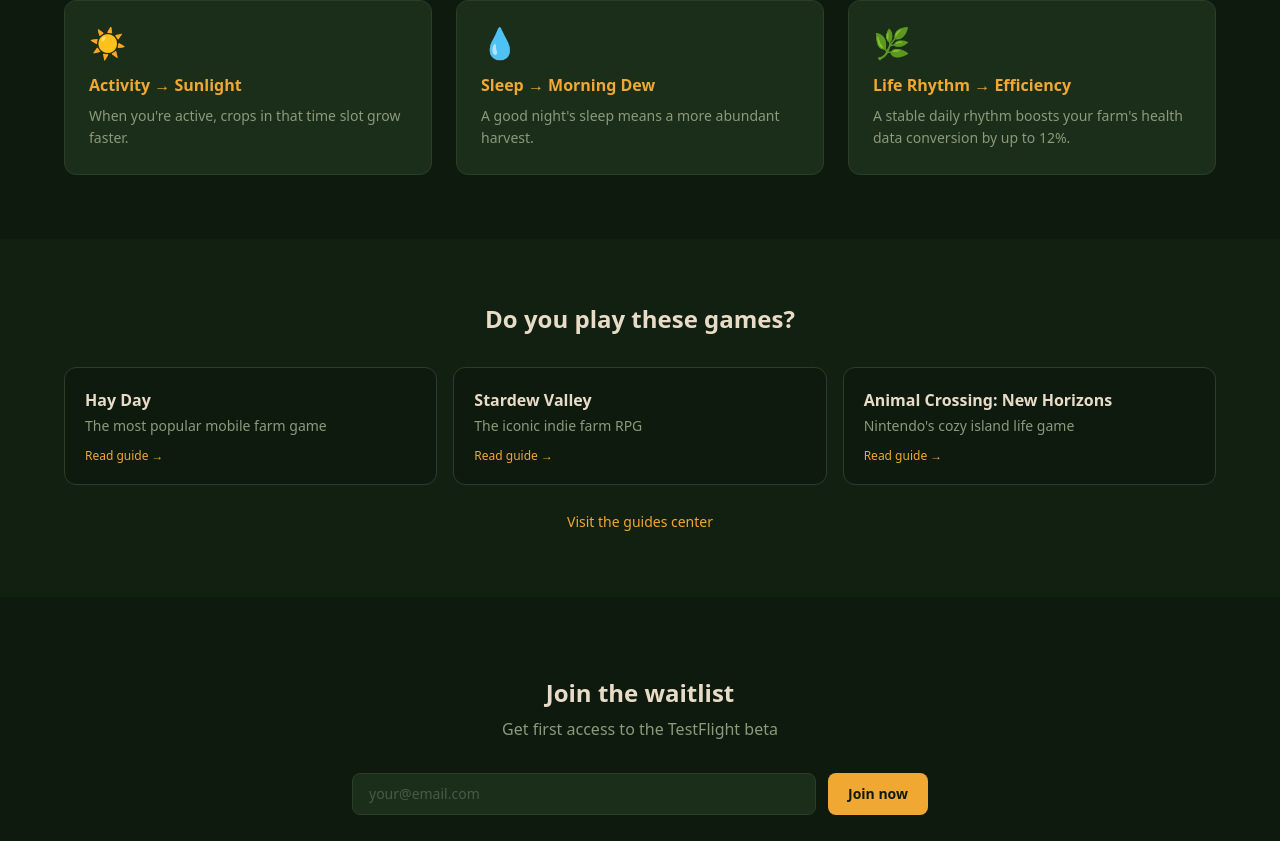
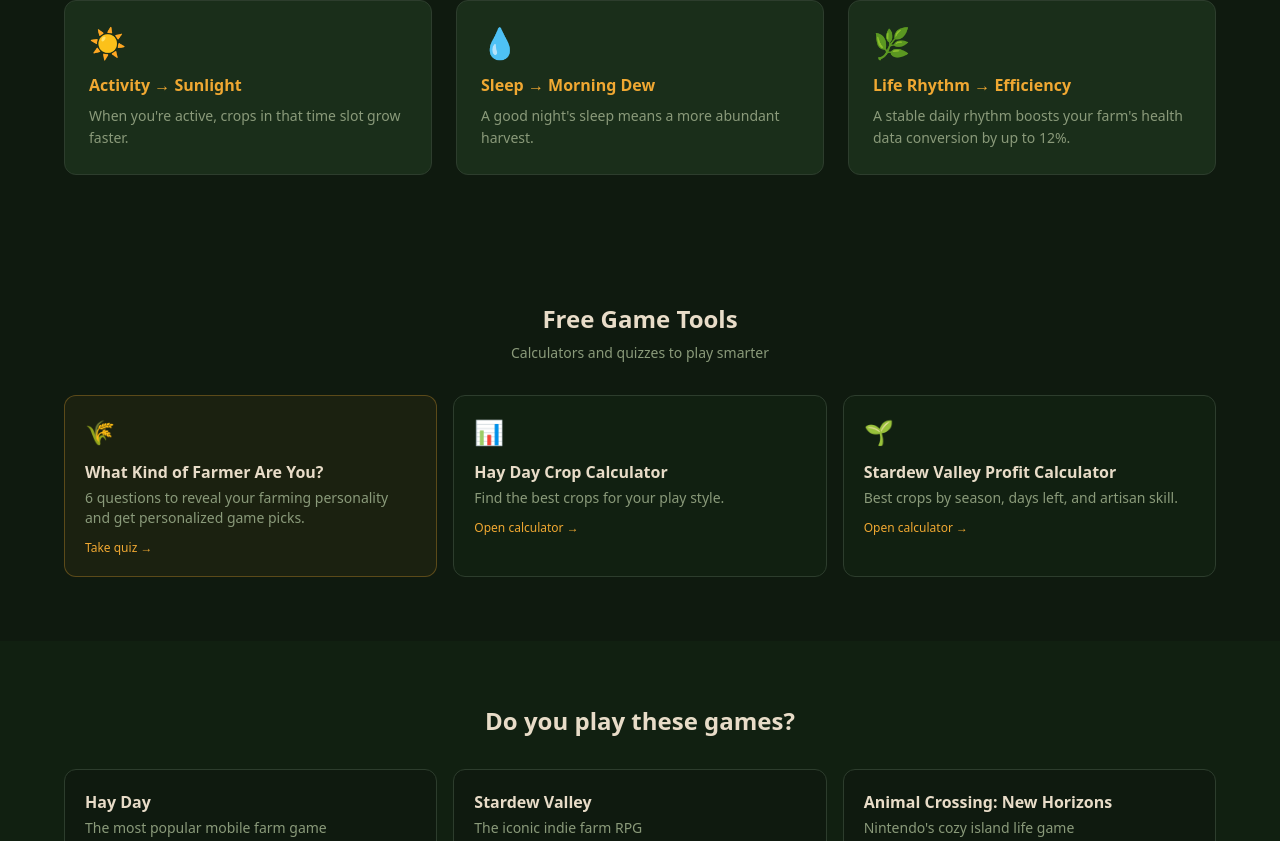
Before and after one commit to llgsam/TendFarmWeb, a Next.js app: page /en in a window 1280 px wide. Shown: the part 634-1475 px from the top of the page. Built offline with nearby package versions, Linux system fonts and the light colour scheme.

Commit message:
fix: 补完三处缺口
- 首页新增工具入口区（人格测试 + 两个计算器）
- 攻略游戏列表页：Hay Day / 星露谷添加计算器横幅
- 攻略文章页底部：添加对应计算器跳转链接
- 英文 guides 空内容时显示工具链接替代 coming soon

```diff
--- a/src/app/[locale]/guides/[game]/[slug]/page.tsx
+++ b/src/app/[locale]/guides/[game]/[slug]/page.tsx
@@ -76,6 +76,23 @@
         className="prose prose-invert prose-p:text-[#8a9a7a] prose-headings:text-[#e8dcc8] prose-a:text-[#f0a832] prose-strong:text-[#e8dcc8] prose-li:text-[#8a9a7a] max-w-none"
         dangerouslySetInnerHTML={{ __html: post.contentHtml }}
       />
+
+      {/* Calculator cross-link */}
+      {(game === 'hay-day' || game === 'stardew-valley') && (
+        <div className="mt-12 flex items-center justify-between rounded-xl border border-[#f0a832]/20 bg-[#1a2e1a] px-5 py-4">
+          <p className="text-sm text-[#8a9a7a]">
+            {game === 'hay-day'
+              ? (locale === 'zh' ? '用计算器验证文中的作物效益数据' : 'Verify crop profit data with our calculator')
+              : (locale === 'zh' ? '用计算器算出本季最优种植方案' : 'Calculate the best crops for your season')}
+          </p>
+          <Link
+            href={`/${locale}/tools/${game === 'hay-day' ? 'hay-day' : 'stardew'}`}
+            className="ml-4 shrink-0 rounded-lg bg-[#f0a832]/10 px-4 py-1.5 text-sm font-semibold text-[#f0a832] hover:bg-[#f0a832]/20 transition-colors"
+          >
+            {locale === 'zh' ? '打开计算器 →' : 'Open Calculator →'}
+          </Link>
+        </div>
+      )}
     </div>
   )
 }
--- a/src/app/[locale]/guides/[game]/page.tsx
+++ b/src/app/[locale]/guides/[game]/page.tsx
@@ -53,10 +53,37 @@
         ← {t('guidesCenter')}
       </Link>
       <h1 className="mb-10 text-3xl font-bold text-[#e8dcc8]">{gameName}</h1>
+      {/* Calculator cross-link for supported games */}
+      {(game === 'hay-day' || game === 'stardew-valley') && (
+        <div className="mb-8 flex items-center justify-between rounded-xl border border-[#f0a832]/20 bg-[#1a2e1a] px-5 py-4">
+          <p className="text-sm text-[#8a9a7a]">
+            {game === 'hay-day'
+              ? locale === 'zh' ? '边看攻略，边用计算器验证最优作物配置' : 'Pair this guide with our crop profit calculator'
+              : locale === 'zh' ? '配合季节作物利润计算器，找出最优种植方案' : 'Use our crop calculator to find the best seasonal picks'}
+          </p>
+          <Link
+            href={`/${locale}/tools/${game === 'hay-day' ? 'hay-day' : 'stardew'}`}
+            className="ml-4 shrink-0 rounded-lg bg-[#f0a832]/10 px-4 py-1.5 text-sm font-semibold text-[#f0a832] hover:bg-[#f0a832]/20 transition-colors"
+          >
+            {locale === 'zh' ? '打开计算器 →' : 'Open Calculator →'}
+          </Link>
+        </div>
+      )}
+
       {guides.length === 0 ? (
-        <p className="text-[#8a9a7a]">
-          {t('comingSoon')}
-        </p>
+        <div>
+          <p className="mb-6 text-[#8a9a7a]">{t('comingSoon')}</p>
+          {locale === 'en' && (
+            <div className="rounded-xl border border-[#2d3d2d] bg-[#1a2e1a]/50 p-5">
+              <p className="mb-3 text-sm font-semibold text-[#e8dcc8]">Try our interactive tools while guides are being written:</p>
+              <div className="flex flex-wrap gap-3">
+                <Link href={`/${locale}/tools/quiz`} className="text-sm text-[#f0a832] hover:underline">🌾 Farm Personality Quiz →</Link>
+                {game === 'hay-day' && <Link href={`/${locale}/tools/hay-day`} className="text-sm text-[#f0a832] hover:underline">📊 Hay Day Crop Calculator →</Link>}
+                {game === 'stardew-valley' && <Link href={`/${locale}/tools/stardew`} className="text-sm text-[#f0a832] hover:underline">🌱 Stardew Valley Calculator →</Link>}
+              </div>
+            </div>
+          )}
+        </div>
       ) : (
         <div className="space-y-4">
           {guides.map((g) => (
--- a/src/app/[locale]/page.tsx
+++ b/src/app/[locale]/page.tsx
@@ -2,6 +2,7 @@
 import type { Metadata } from 'next'
 import { HeroSection } from '@/components/home/HeroSection'
 import { ConceptCards } from '@/components/home/ConceptCards'
+import { ToolsTeaser } from '@/components/home/ToolsTeaser'
 import { GuidesTeaser } from '@/components/home/GuidesTeaser'
 import { WaitlistSection } from '@/components/home/WaitlistSection'
 import { BASE_URL, otherLocale } from '@/lib/config'
@@ -32,6 +33,7 @@
     <>
       <HeroSection />
       <ConceptCards />
+      <ToolsTeaser />
       <GuidesTeaser />
       <WaitlistSection />
     </>
--- /dev/null
+++ b/src/components/home/ToolsTeaser.tsx
@@ -0,0 +1,79 @@
+import Link from 'next/link'
+import { useTranslations, useLocale } from 'next-intl'
+
+const TOOLS = [
+  {
+    key: 'quiz',
+    href: '/tools/quiz',
+    icon: '🌾',
+    titleZh: '你是哪种农场玩家？',
+    titleEn: 'What Kind of Farmer Are You?',
+    descZh: '6 个问题，测出你的农场游戏人格，推荐最适合你的游戏。',
+    descEn: '6 questions to reveal your farming personality and get personalized game picks.',
+    highlight: true,
+  },
+  {
+    key: 'hay-day',
+    href: '/tools/hay-day',
+    icon: '📊',
+    titleZh: 'Hay Day 作物计算器',
+    titleEn: 'Hay Day Crop Calculator',
+    descZh: '找出你游戏风格下利润最高的作物。',
+    descEn: 'Find the best crops for your play style.',
+    highlight: false,
+  },
+  {
+    key: 'stardew',
+    href: '/tools/stardew',
+    icon: '🌱',
+    titleZh: '星露谷作物利润计算器',
+    titleEn: 'Stardew Valley Profit Calculator',
+    descZh: '按季节和剩余天数计算最优种植方案。',
+    descEn: 'Best crops by season, days left, and artisan skill.',
+    highlight: false,
+  },
+]
+
+export function ToolsTeaser() {
+  const t = useTranslations()
+  const locale = useLocale()
+  const isZh = locale === 'zh'
+
+  return (
+    <section className="px-4 py-16">
+      <div className="mx-auto max-w-6xl">
+        <h2 className="mb-2 text-center text-2xl font-semibold text-[#e8dcc8]">
+          {isZh ? '免费游戏工具' : 'Free Game Tools'}
+        </h2>
+        <p className="mb-8 text-center text-sm text-[#8a9a7a]">
+          {isZh ? '计算器 + 人格测试，帮你玩得更明白' : 'Calculators and quizzes to play smarter'}
+        </p>
+
+        <div className="grid gap-4 md:grid-cols-3">
+          {TOOLS.map((tool) => (
+            <Link
+              key={tool.key}
+              href={`/${locale}${tool.href}`}
+              className={`group rounded-xl border p-5 transition-colors ${
+                tool.highlight
+                  ? 'border-[#f0a832]/30 bg-[#f0a832]/5 hover:border-[#f0a832]/60 hover:bg-[#f0a832]/10'
+                  : 'border-[#2d3d2d] bg-[#1a2e1a]/30 hover:border-[#f0a832]/30'
+              }`}
+            >
+              <div className="mb-3 text-2xl">{tool.icon}</div>
+              <h3 className="mb-1 font-semibold text-[#e8dcc8] group-hover:text-[#f0a832] transition-colors">
+                {isZh ? tool.titleZh : tool.titleEn}
+              </h3>
+              <p className="text-sm text-[#8a9a7a]">
+                {isZh ? tool.descZh : tool.descEn}
+              </p>
+              <p className="mt-3 text-xs text-[#f0a832]">
+                {isZh ? (tool.key === 'quiz' ? '开始测试 →' : '打开计算器 →') : (tool.key === 'quiz' ? 'Take quiz →' : 'Open calculator →')}
+              </p>
+            </Link>
+          ))}
+        </div>
+      </div>
+    </section>
+  )
+}
```
